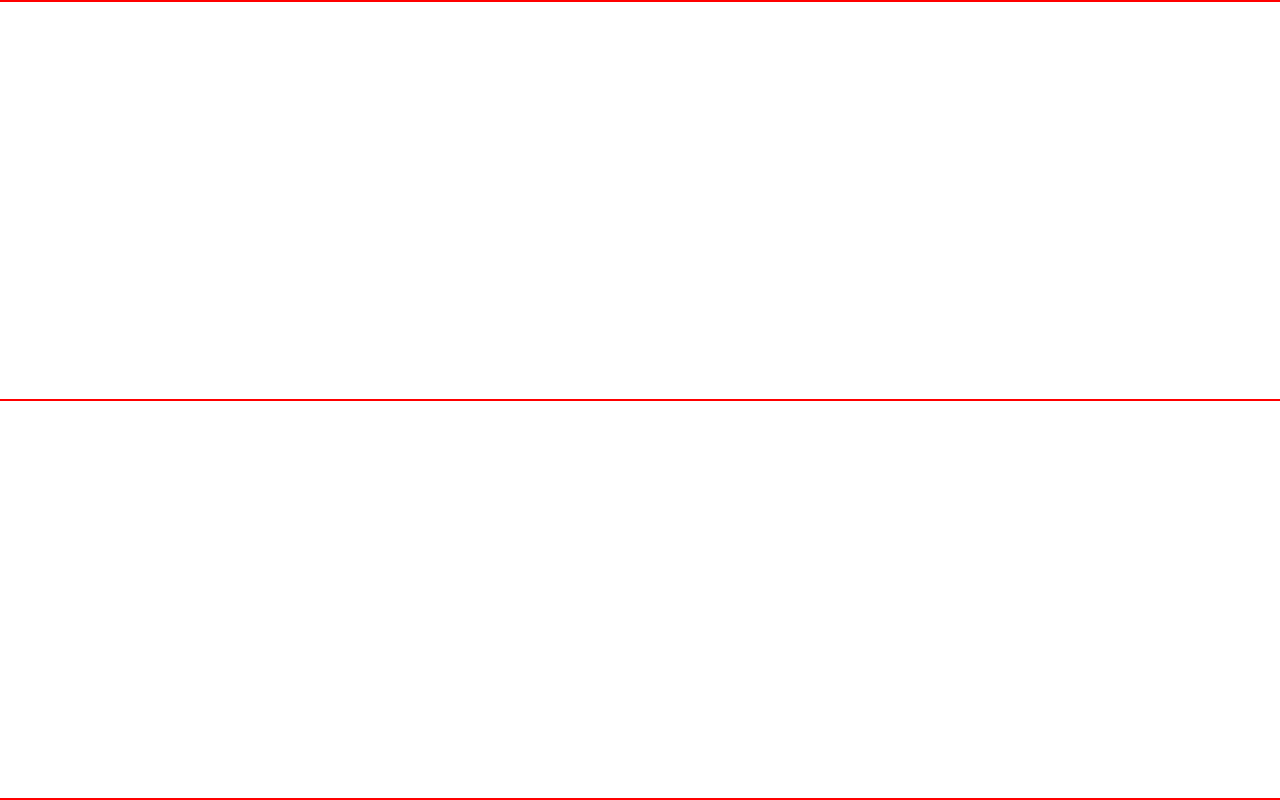
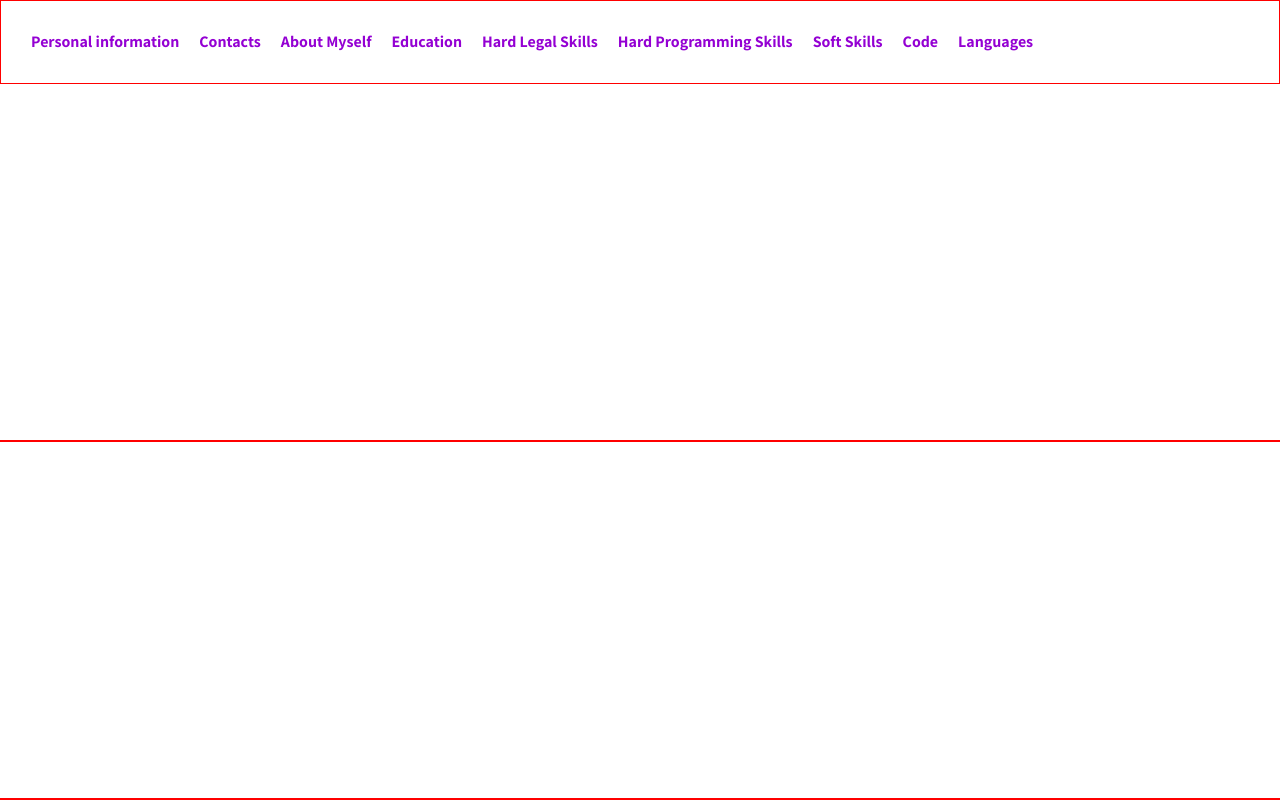
Before and after one commit to gadersik/rsschool-cv, a plain HTML site: page index.html in a window 1280 px wide. Drawn offline with Linux system fonts and the light colour scheme.

Commit message:
feat: create main menu

```diff
--- a/index.html
+++ b/index.html
@@ -9,7 +9,21 @@
     <link rel="icon" href="assets/favicon.ico">
 </head>
 <body>
-    <header class="header"></header>
+    <header class="header">
+        <nav class="nav">
+            <ul class="nav-list">
+              <li class="nav-item"><a href="#personal" class="nav-link">Personal information</a></li>
+              <li class="nav-item"><a href="#contacts" class="nav-link">Contacts</a></li>
+              <li class="nav-item"><a href="#myself" class="nav-link">About Myself</a></li>
+              <li class="nav-item"><a href="#education" class="nav-link">Education</a></li>
+              <li class="nav-item"><a href="#legalskills" class="nav-link">Hard Legal Skills</a></li>
+              <li class="nav-item"><a href="#programmingskills" class="nav-link">Hard Programming Skills</a></li>
+              <li class="nav-item"><a href="#softskills" class="nav-link">Soft Skills</a></li>
+              <li class="nav-item"><a href="#code" class="nav-link">Code</a></li>
+              <li class="nav-item"><a href="#languages" class="nav-link">Languages</a></li>
+            </ul>
+          </nav>
+    </header>
     <main class="main"></main>
     <footer class="footer"></footer>
 </body>
--- a/style.css
+++ b/style.css
@@ -23,3 +23,20 @@
       .header, .main, .footer {
         border: 1px solid red;
       }
+      .nav-list {
+        display: flex;
+        align-items: center;
+        list-style: none;
+        padding: 0 20px;
+        line-height: 50px;
+      }
+      html {
+        scroll-behavior: smooth;
+      }
+      .nav-link {
+        padding: 0 10px;
+        line-height: 50px;
+        text-decoration: none;
+        color: #9400d3;
+        font-weight: 700;
+      }
```
